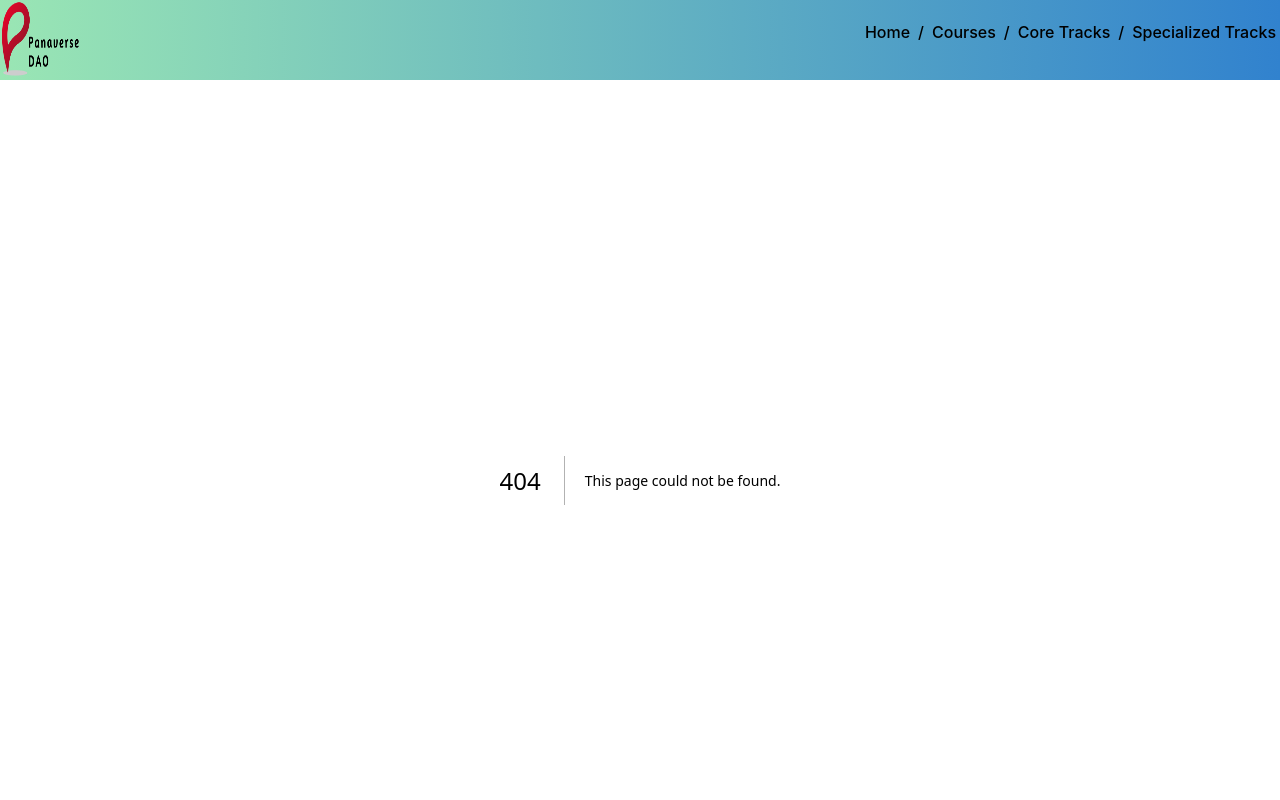
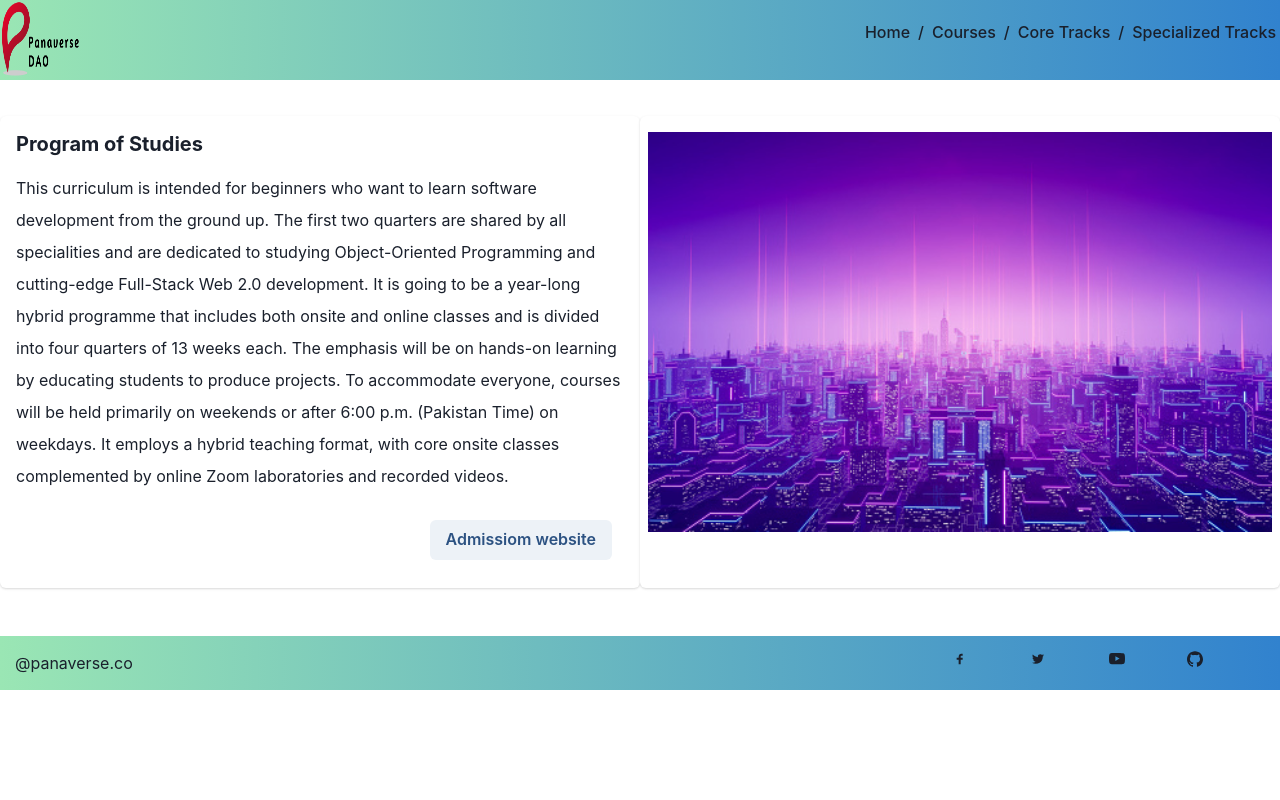
Before and after one commit to Moonamansoor06/panaverse, a Next.js app: page /homeComponent in a window 1280 px wide. Before the commit this address had no page. Shown: the top 800 px of the page. Built offline with nearby package versions, Linux system fonts and the light colour scheme.

Commit message:
SSR implmented

```diff
--- a/components/footer.tsx
+++ b/components/footer.tsx
@@ -1,24 +1,51 @@
-"use-client"
 import { Box, Portal, Text } from "@chakra-ui/react";
 import Link from "next/link";
-import { TiSocialFacebook ,TiSocialTwitter} from "react-icons/ti";
-import { BsYoutube} from "react-icons/bs";
-import { SiGithub} from "react-icons/si";
+import { TiSocialFacebook, TiSocialTwitter } from "react-icons/ti";
+import { BsYoutube } from "react-icons/bs";
+import { SiGithub } from "react-icons/si";
 
-export default function Footer(){
-    return(
+export default function Footer() {
+  return (
     <Portal>
-       <Box  height={{ base: '100%',  md: '50%', xl: '25%',  }} width={['100%','100%','100%']}
-      marginTop='12' padding='15'
-      display='flex'  alignContent='space-between' justifyContent='space-between '
-      bgGradient='linear(to-r, green.200, blue.500)' >
-           <Text>@panaverse.co</Text>
-            <nav style={{padding:'8', width:'30%',display:'flex' ,flexDirection:'row', alignContent:'space-evenly', justifyContent:'space-evenly',}}>
-           <Link  href='https://www.facebook.com/groups/panaverse'> <TiSocialFacebook/></Link>
-           <Link href='https://twitter.com/Panaverse_edu'> <TiSocialTwitter/></Link>
-           <Link href='https://www.youtube.com/@panaverse/streams'> <BsYoutube/></Link>
-           <Link href='https://github.com/panaverse'> <SiGithub/></Link>
-            </nav>
-        </Box>
+      <Box
+        height={{ base: "100%", md: "50%", xl: "25%" }}
+        width={["100%", "100%", "100%"]}
+        marginTop="12"
+        padding="15"
+        display="flex"
+        alignContent="space-between"
+        justifyContent="space-between "
+        bgGradient="linear(to-r, green.200, blue.500)"
+      >
+        <Text>@panaverse.co</Text>
+        <nav
+          style={{
+            padding: "8",
+            width: "30%",
+            display: "flex",
+            flexDirection: "row",
+            alignContent: "space-evenly",
+            justifyContent: "space-evenly",
+          }}
+        >
+          <Link href="https://www.facebook.com/groups/panaverse">
+            {" "}
+            <TiSocialFacebook />
+          </Link>
+          <Link href="https://twitter.com/Panaverse_edu">
+            {" "}
+            <TiSocialTwitter />
+          </Link>
+          <Link href="https://www.youtube.com/@panaverse/streams">
+            {" "}
+            <BsYoutube />
+          </Link>
+          <Link href="https://github.com/panaverse">
+            {" "}
+            <SiGithub />
+          </Link>
+        </nav>
+      </Box>
     </Portal>
-)}
+  );
+}
--- a/components/imgRotator.tsx
+++ b/components/imgRotator.tsx
@@ -1,37 +1,38 @@
-"use-client"
-import React, {useState,useEffect} from 'react'
-import { Image } from '@chakra-ui/react'
-import { Box } from '@chakra-ui/react'
+"use-client";
+import React, { useState, useEffect } from "react";
+import { Image } from "@chakra-ui/react";
+import { Box } from "@chakra-ui/react";
 
-export default function ImgRotator( { timerLength = 3000 } = {}) {
+export default function ImgRotator({ timerLength = 3000 } = {}) {
+  const [currIndex, setCurrIndex] = useState(0);
 
-   const [currIndex, setCurrIndex] = useState(0)
-
-   const slides:string[] = ["/img/img4.jpg","/img/img1.jpg","/img/img2.jpg","/img/img3.jpg","/img/img5.jpg","/img/img6.jpg",];
+  const slides: string[] = [
+    "/img/img4.jpg",
+    "/img/img1.jpg",
+    "/img/img2.jpg",
+    "/img/img3.jpg",
+    "/img/img5.jpg",
+    "/img/img6.jpg",
+  ];
 
   useEffect(() => {
-
     const timer = setTimeout(
       () => setCurrIndex((currIndex + 1) % slides.length),
       timerLength
-       )
+    );
 
-       return () => clearTimeout(timer)
-
-   }, [currIndex])
+    return () => clearTimeout(timer);
+  }, [currIndex]);
 
   return (
-
     <Image
-      style={{ display:'flex' , justifyContent:'flex-end'
-   }}
-   objectFit='cover'
+      style={{ display: "flex", justifyContent: "flex-end" }}
+      objectFit="cover"
       src={slides[currIndex]}
       key={currIndex}
       alt=""
       width={750}
       height={400}
-
     />
-
-   )}
+  );
+}
--- a/components/nav.tsx
+++ b/components/nav.tsx
@@ -1,42 +1,40 @@
-"use-client"
 import {
   Breadcrumb,
   BreadcrumbItem,
   BreadcrumbLink,
   Spacer,
-  } from '@chakra-ui/react'
-  import { Box,Text,Flex } from "@chakra-ui/react"
-  import { Image } from '@chakra-ui/react'
+} from "@chakra-ui/react";
+import { Box, Text, Flex } from "@chakra-ui/react";
+import { Image } from "@chakra-ui/react";
 
-export default function Nav(){
-
-    return(
-
-<div >
-     <Flex direction='row'
-      bgGradient='linear(to-r, green.200, blue.500)'>
-
-    <Image src='/logo.png' alt="" boxSize={[10,10,20]}/>
-    <Spacer/>
-<Breadcrumb paddingTop='5' paddingRight='1' fontWeight={['small','small','medium']} fontSize={['x-small','x-small','medium']}>
+export default function Nav() {
+  return (
+    <div>
+      <Flex direction="row" bgGradient="linear(to-r, green.200, blue.500)">
+        <Image src="/logo.png" alt="" boxSize={[10, 10, 20]} />
+        <Spacer />
+        <Breadcrumb
+          paddingTop="5"
+          paddingRight="1"
+          fontWeight={["small", "small", "medium"]}
+          fontSize={["x-small", "x-small", "medium"]}
+        >
           <BreadcrumbItem>
-    <BreadcrumbLink href='/'>Home</BreadcrumbLink>
+            <BreadcrumbLink href="/">Home</BreadcrumbLink>
           </BreadcrumbItem>
           <BreadcrumbItem>
-    <BreadcrumbLink href='/courses'>Courses</BreadcrumbLink>
+            <BreadcrumbLink href="/courses">Courses</BreadcrumbLink>
           </BreadcrumbItem>
           <BreadcrumbItem>
-    <BreadcrumbLink href='/coreCourses '>Core Tracks</BreadcrumbLink>
+            <BreadcrumbLink href="/coreCourses ">Core Tracks</BreadcrumbLink>
           </BreadcrumbItem>
           <BreadcrumbItem>
-    <BreadcrumbLink href='/specializedTracks '>Specialized Tracks</BreadcrumbLink>
+            <BreadcrumbLink href="/specializedTracks ">
+              Specialized Tracks
+            </BreadcrumbLink>
           </BreadcrumbItem>
-
-
         </Breadcrumb>
       </Flex>
-
     </div>
-
-    )
+  );
 }
--- /dev/null
+++ b/components/routeButton.tsx
@@ -0,0 +1,16 @@
+"use-client"
+import { useRouter } from 'next/navigation';
+import { Button } from '@chakra-ui/react';
+
+interface Props{
+    buttonName:string,
+    url:string
+}
+const RouteButton = (props:Props) => {
+    const router=useRouter()
+    return (
+        <Button  onClick={() => router.push(props.url)} size="md" variant='solid' bgColor='gray.100' color='blue.700'>
+            {props.buttonName}</Button>  )
+}
+
+export default RouteButton
--- /dev/null
+++ b/pages/homeComponent.tsx
@@ -0,0 +1,51 @@
+import {
+  CardFooter,
+  Button,
+  Box,
+  Heading,
+  Text,
+  Card,
+  Flex,
+  Spacer,
+} from "@chakra-ui/react";
+import ImgRotator from "../components/imgRotator";
+import RouteButton from "../components/routeButton";
+//  import { useRouter } from 'next/navigation';
+export default function HomeComponent() {
+  //const router=useRouter()
+  return (
+    <Box height="100%" width={["100%"]} marginTop={["8", "8", "9"]}>
+      <Flex direction={{ base: "column", lg: "row" }}>
+        <Card p="2" w={{ lg: "50%", sm: "100px" }}>
+          <Heading size="md" p="2">
+            Program of Studies
+          </Heading>
+          <Text py="2" lineHeight="8" padding="2">
+            This curriculum is intended for beginners who want to learn software
+            development from the ground up. The first two quarters are shared by
+            all specialities and are dedicated to studying Object-Oriented
+            Programming and cutting-edge Full-Stack Web 2.0 development. It is
+            going to be a year-long hybrid programme that includes both onsite
+            and online classes and is divided into four quarters of 13 weeks
+            each. The emphasis will be on hands-on learning by educating
+            students to produce projects. To accommodate everyone, courses will
+            be held primarily on weekends or after 6:00 p.m. (Pakistan Time) on
+            weekdays. It employs a hybrid teaching format, with core onsite
+            classes complemented by online Zoom laboratories and recorded
+            videos.
+          </Text>
+          <CardFooter display="flex" alignItems="right" justifyContent="right">
+            <RouteButton
+              buttonName="Admissiom website"
+              url="https://www.piaic.org/"
+            />
+          </CardFooter>
+        </Card>
+        <Spacer />
+        <Card p="2" pt="4" w={{ lg: "50%", sm: "100px" }}>
+          <ImgRotator />
+        </Card>
+      </Flex>
+    </Box>
+  );
+}
--- a/pages/index.tsx
+++ b/pages/index.tsx
@@ -2,7 +2,7 @@
 import Image from 'next/image'
 import { Inter } from '@next/font/google'
 import styles from './page.module.css'
-import HomeComponent from '@/components/homeComponent'
+import HomeComponent from '@/pages/homeComponent'
 
 const inter = Inter({ subsets: ['latin'] })
 
```
Also changed, not shown: components/homeComponent.tsx (deleted, +0 -35 lines), pages/courses.tsx (+137 -76 lines), pages/specializedTracks.tsx (+22 -23 lines). Lines whose indentation alone changed are shown as unchanged.
